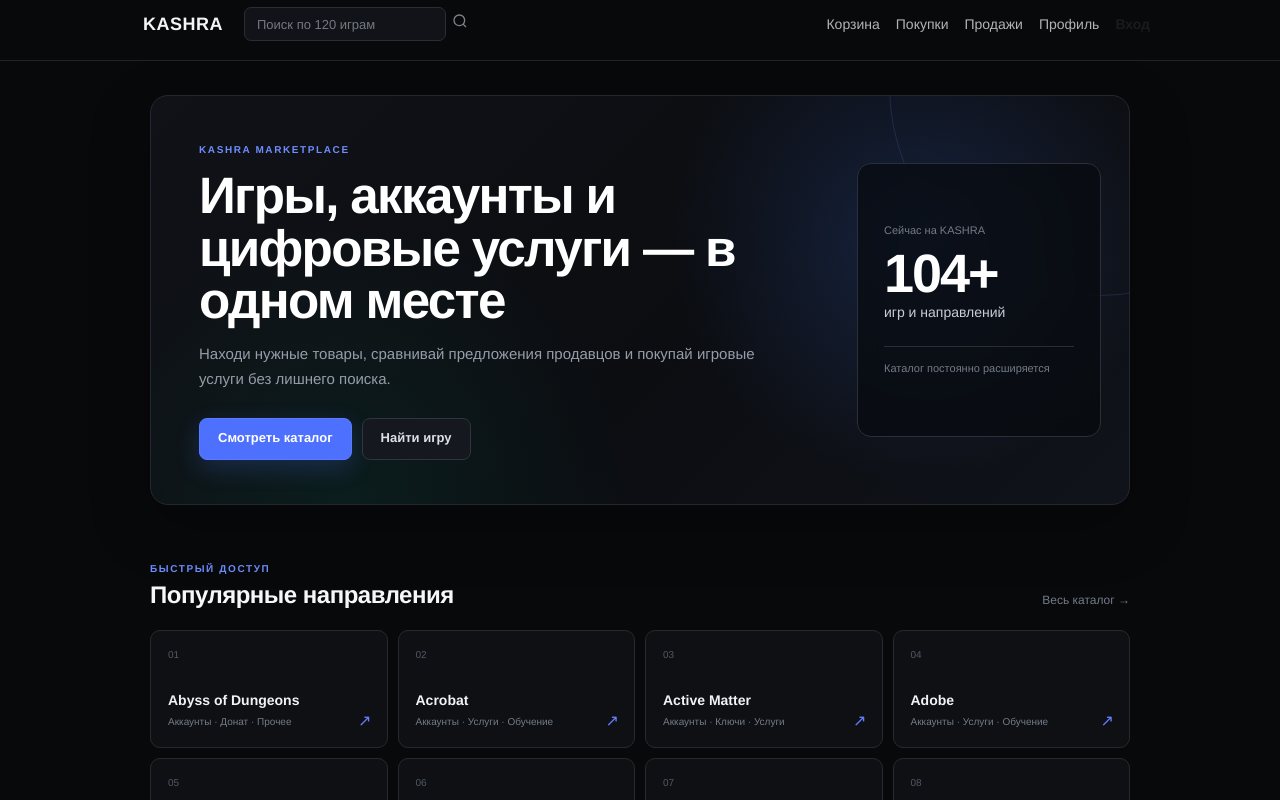
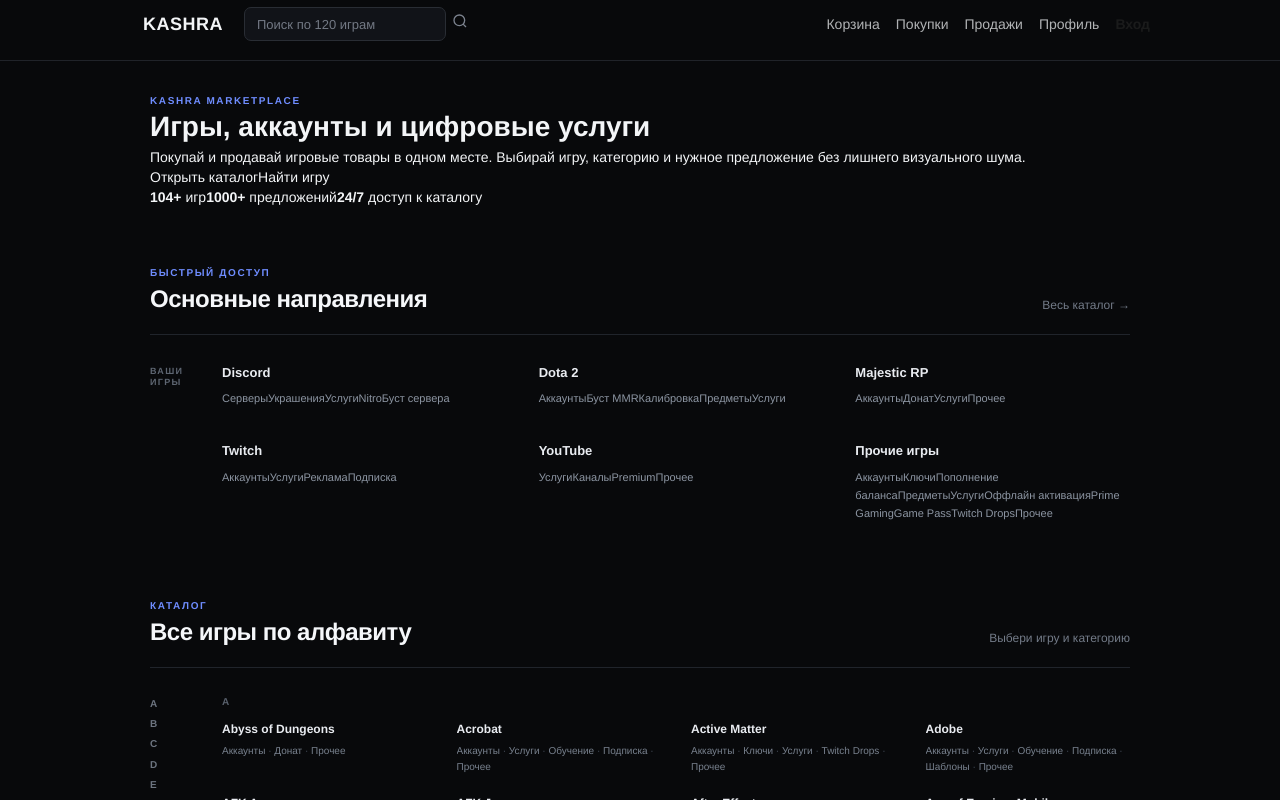
Before and after one commit to danylokadomtseveu-wq/kashra-marketplace, a Next.js app in the folder apps/web/: page / in a window 1280 px wide. Shown: the top 800 px of the page. Built offline with nearby package versions, Linux system fonts and the light colour scheme.

Commit message:
refactor: make KASHRA homepage text-first

```diff
--- a/apps/web/src/app/page.tsx
+++ b/apps/web/src/app/page.tsx
@@ -3,59 +3,34 @@
 import { GameCatalog } from "@/components/GameCatalog"
 import { GAMES } from "@/data/games"
 
-const FEATURED = GAMES.slice(0, 8)
-
-export default async function HomePage() {
+export default function HomePage() {
   return (
     <div className="kashra-home">
-      <section className="kashra-hero">
-        <div className="kashra-hero-copy">
-          <div className="kashra-eyebrow">KASHRA MARKETPLACE</div>
-          <h1>Игры, аккаунты и цифровые услуги — в одном месте</h1>
-          <p>
-            Находи нужные товары, сравнивай предложения продавцов и покупай
-            игровые услуги без лишнего поиска.
-          </p>
-          <div className="kashra-hero-actions">
-            <Link href="/catalog" className="kashra-primary-btn">Смотреть каталог</Link>
-            <Link href="/search" className="kashra-secondary-btn">Найти игру</Link>
-          </div>
+      <header className="kashra-intro">
+        <div className="kashra-eyebrow">KASHRA MARKETPLACE</div>
+        <h1>Игры, аккаунты и цифровые услуги</h1>
+        <p>
+          Покупай и продавай игровые товары в одном месте. Выбирай игру,
+          категорию и нужное предложение без лишнего визуального шума.
+        </p>
+        <nav className="kashra-intro-links" aria-label="Основные действия">
+          <Link href="/catalog">Открыть каталог</Link>
+          <Link href="/search">Найти игру</Link>
+        </nav>
+        <div className="kashra-stats" aria-label="Статистика каталога">
+          <span><strong>{GAMES.length}+</strong> игр</span>
+          <span><strong>1000+</strong> предложений</span>
+          <span><strong>24/7</strong> доступ к каталогу</span>
         </div>
-        <div className="kashra-hero-card">
-          <div className="hero-card-label">Сейчас на KASHRA</div>
-          <div className="hero-card-number">{GAMES.length}+</div>
-          <div className="hero-card-text">игр и направлений</div>
-          <div className="hero-card-line" />
-          <div className="hero-card-note">Каталог постоянно расширяется</div>
-        </div>
-      </section>
+      </header>
 
-      <section className="kashra-featured">
+      <section className="kashra-directory">
         <div className="section-heading">
           <div>
             <div className="section-kicker">БЫСТРЫЙ ДОСТУП</div>
-            <h2>Популярные направления</h2>
+            <h2>Основные направления</h2>
           </div>
           <Link href="/catalog" className="section-link">Весь каталог →</Link>
-        </div>
-        <div className="featured-grid">
-          {FEATURED.map((game, index) => (
-            <Link href={`/game/${game.name.toLowerCase().replace(/[^a-z0-9а-я]+/g, "-").replace(/^-+|-+$/g, "")}`} key={game.name} className="featured-card">
-              <span className="featured-index">0{index + 1}</span>
-              <span className="featured-name">{game.name}</span>
-              <span className="featured-meta">{game.links.slice(0, 3).join(" · ")}</span>
-              <span className="featured-arrow">↗</span>
-            </Link>
-          ))}
-        </div>
-      </section>
-
-      <section className="kashra-directory">
-        <div className="section-heading directory-heading">
-          <div>
-            <div className="section-kicker">КАТЕГОРИИ</div>
-            <h2>Выбери, что нужно купить</h2>
-          </div>
         </div>
         <CategoryGrid />
       </section>
@@ -63,10 +38,10 @@
       <section className="kashra-catalog-section">
         <div className="section-heading">
           <div>
-            <div className="section-kicker">ВСЕ НАПРАВЛЕНИЯ</div>
-            <h2>Игры по алфавиту</h2>
+            <div className="section-kicker">КАТАЛОГ</div>
+            <h2>Все игры по алфавиту</h2>
           </div>
-          <span className="catalog-caption">Быстрый переход по каталогу</span>
+          <span className="catalog-caption">Выбери игру и категорию</span>
         </div>
         <GameCatalog />
       </section>
```
